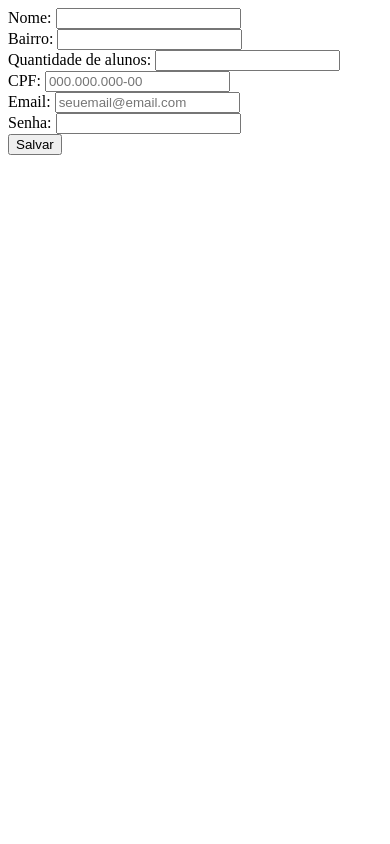
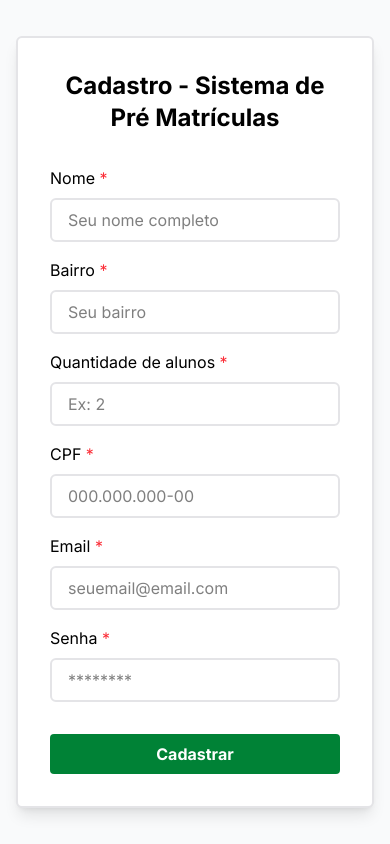
Before and after one commit to Ithyel-Cavalcante/sistema-prematriculas, a PHP site: page /cadastro.php in a window 390 px wide. Run offline with PHP 8.4, Linux system fonts and the light colour scheme.

Commit message:
estilo das telas de cadastro e login

```diff
--- a/tela-login/acoes_login.php
+++ b/tela-login/acoes_login.php
@@ -81,6 +81,4 @@ if (isset($_POST['login_usuario'])) {
     $mysqli->close();
     exit;
 }
-
-
 ?>
--- a/tela-login/cadastro.php
+++ b/tela-login/cadastro.php
@@ -1,44 +1,118 @@
 <!DOCTYPE html>
-<html lang="en">
+<html lang="pt-br">
   <head>
-    <meta charset="UTF-8">
-    <meta name="viewport" content="width=device-width, initial-scale=1.0">
-    <title>cadastro</title>
+    <meta charset="UTF-8" />
+    <meta name="viewport" content="width=device-width, initial-scale=1.0" />
+    <title>Cadastro - Sistema de Pré Matrículas</title>
+    <script src="https://cdn.jsdelivr.net/npm/@tailwindcss/browser@4"></script>
+
+    <link rel="preconnect" href="https://fonts.googleapis.com" />
+    <link rel="preconnect" href="https://fonts.gstatic.com" crossorigin />
+    <link
+      href="https://fonts.googleapis.com/css2?family=Inter:wght@100..900&display=swap"
+      rel="stylesheet"
+    />
+
+    <style>
+      * {
+        font-family: Inter;
+      }
+    </style>
   </head>
-<body>
-    <form action="acoes_login.php" method="post">
-        <div class="grid grid-cols-2 gap-10">
-            <div class="">
-                <label>Nome:</label>
-                <input class="" name="nome_usuario" type="text" maxlength="50" required>
-            </div>
-            <div class="">
-                <label>Bairro:</label>
-                <input class="" name="bairro_usuario" type="text" maxlength="50" required>
-            </div>
-            <div class="">
-                <label>Quantidade de alunos:</label>
-                <input class="" name="qtd_alunos" type="number" maxlength="50" required>
-            </div>
-            <div class="">
-                <label>CPF:</label>
-                <input class="" name="cpf_usuario" type="number" maxlength="50"  placeholder="000.000.000-00" required>
+
+  <body class="min-h-screen flex items-center justify-center bg-gray-50 p-4">
+    <form
+      action="acoes_login.php"
+      method="post"
+      class="flex flex-col gap-4 text-left p-8 sm:p-12 shadow-lg border-zinc-200 border-2 rounded-md w-full max-w-3xl bg-white"
+    >
+      <h2 class="text-2xl sm:text-3xl font-bold text-center mb-4">
+        Cadastro - Sistema de Pré Matrículas
+      </h2>
+
+      <div class="grid grid-cols-1 md:grid-cols-2 gap-4">
+        <div class="flex flex-col gap-4">
+          <div class="flex flex-col gap-2">
+            <label>Nome <span class="text-red-500">*</span></label>
+            <input
+              class="w-full px-4 py-2 rounded-md border-2 border-zinc-200 outline-green-400"
+              name="nome_usuario"
+              placeholder="Seu nome completo"
+              type="text"
+              maxlength="50"
+              required
+            />
           </div>
 
-            <div class="">
-                <label>Email:</label>
-                <input class="" name="email_usuario" type="email" maxlength="50"  placeholder="seuemail@email.com" required>
+          <div class="flex flex-col gap-2">
+            <label>Bairro <span class="text-red-500">*</span></label>
+            <input
+              class="w-full px-4 py-2 rounded-md border-2 border-zinc-200 outline-green-400"
+              name="bairro_usuario"
+              placeholder="Seu bairro"
+              type="text"
+              maxlength="50"
+              required
+            />
           </div>
 
-            <div class="">
-                <label>Senha:</label>
-                <input class="" name="senha_usuario" type="password" maxlength="50" required>
+          <div class="flex flex-col gap-2">
+            <label>Quantidade de alunos <span class="text-red-500">*</span></label>
+            <input
+              class="w-full px-4 py-2 rounded-md border-2 border-zinc-200 outline-green-400"
+              name="qtd_alunos"
+              placeholder="Ex: 2"
+              type="number"
+              required
+            />
           </div>
         </div>
 
-        <div class="flex items-center justify-center gap-6 mt-6">
-            <button type="submit" name="adicionar_usuario" class="">Salvar</button>
+        <div class="flex flex-col gap-4">
+          <div class="flex flex-col gap-2">
+            <label>CPF <span class="text-red-500">*</span></label>
+            <input
+              class="w-full px-4 py-2 rounded-md border-2 border-zinc-200 outline-green-400"
+              name="cpf_usuario"
+              type="text"
+              placeholder="000.000.000-00"
+              required
+            />
           </div>
+
+          <div class="flex flex-col gap-2">
+            <label>Email <span class="text-red-500">*</span></label>
+            <input
+              class="w-full px-4 py-2 rounded-md border-2 border-zinc-200 outline-green-400"
+              name="email_usuario"
+              type="email"
+              maxlength="50"
+              placeholder="seuemail@email.com"
+              required
+            />
+          </div>
+
+          <div class="flex flex-col gap-2">
+            <label>Senha <span class="text-red-500">*</span></label>
+            <input
+              class="w-full px-4 py-2 rounded-md border-2 border-zinc-200 outline-green-400"
+              name="senha_usuario"
+              placeholder="********"
+              type="password"
+              maxlength="50"
+              required
+            />
+          </div>
+        </div>
+      </div>
+
+      <button
+        type="submit"
+        name="adicionar_usuario"
+        class="mt-4 px-4 py-2 bg-green-700 text-white font-bold rounded transition hover:bg-green-900 cursor-pointer"
+      >
+        Cadastrar
+      </button>
     </form>
   </body>
 </html>
```
Also changed, not shown: tela-login/login.php (+64 -25 lines). Lines whose indentation alone changed are shown as unchanged.
